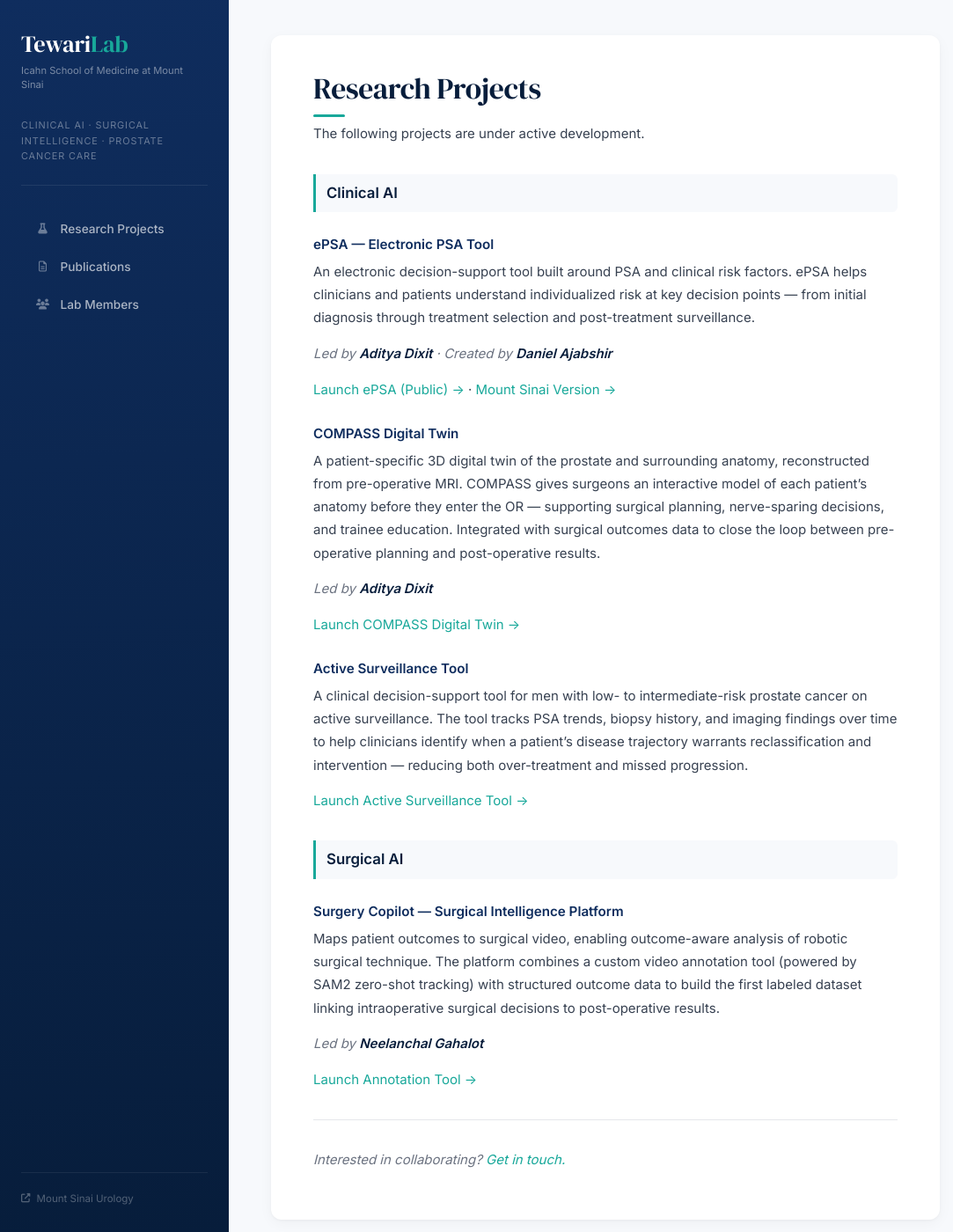
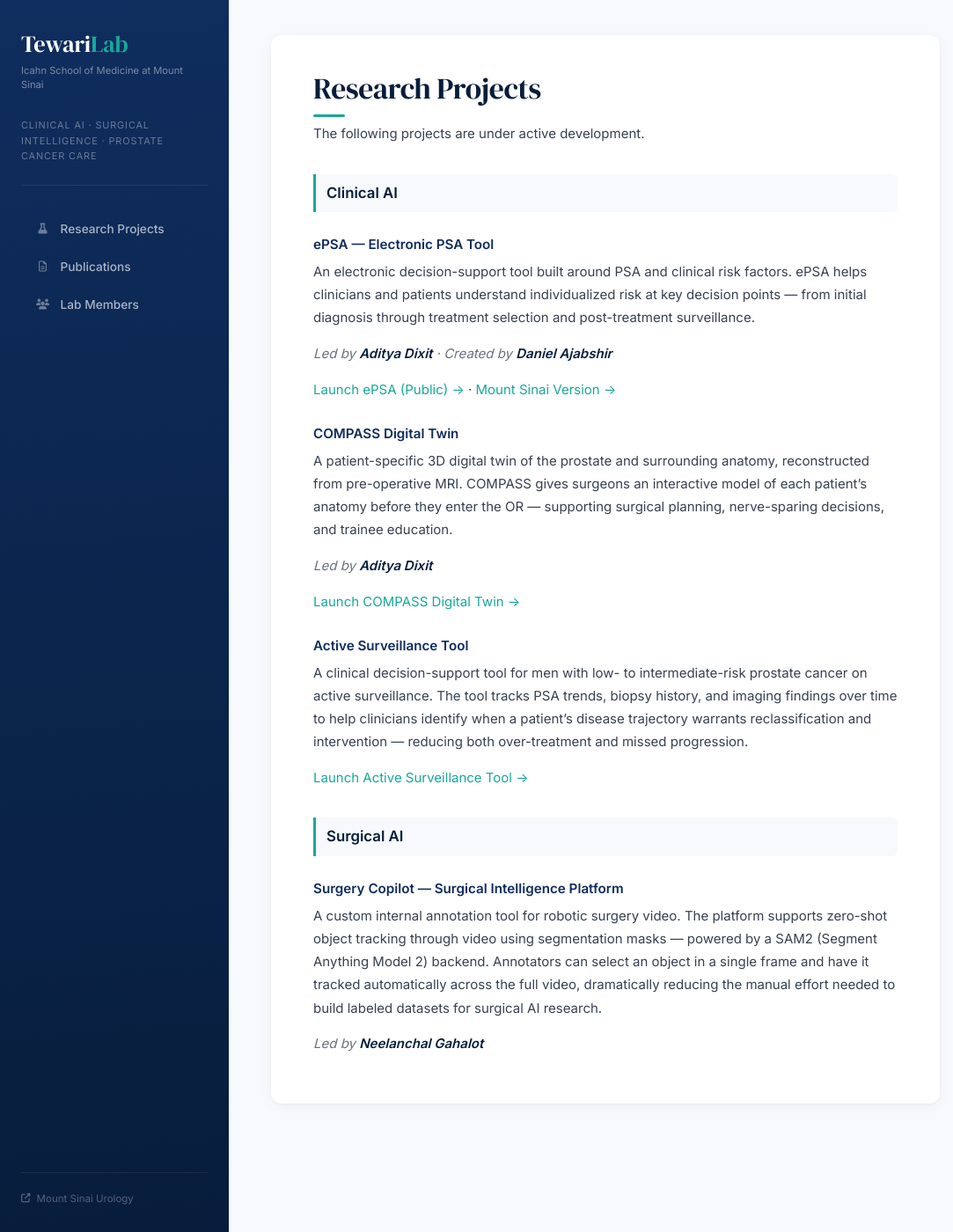
Before and after one commit to Urology-AI/urology-ai.github.io, a Jekyll site: the page built from projects/index.md, in a window 1280 px wide and 1400 px high. Shown: the whole window at 88% size, without its empty margins (0-1083 px from the left). Built offline with Jekyll 4.4.1, drawn with Linux system fonts in a browser that asks for light colours; our own code applies the rules of GitHub Pages for plain Markdown files.

Commit message:
Remove annotation link and collaboration footer from projects
Co-Authored-By: Claude Sonnet 4.6 <noreply@anthropic.com>

```diff
--- a/projects/index.md
+++ b/projects/index.md
@@ -18,7 +18,7 @@ An electronic decision-support tool built around PSA and clinical risk factors.
 
 ### COMPASS Digital Twin
 
-A patient-specific 3D digital twin of the prostate and surrounding anatomy, reconstructed from pre-operative MRI. COMPASS gives surgeons an interactive model of each patient's anatomy before they enter the OR — supporting surgical planning, nerve-sparing decisions, and trainee education. Integrated with surgical outcomes data to close the loop between pre-operative planning and post-operative results.
+A patient-specific 3D digital twin of the prostate and surrounding anatomy, reconstructed from pre-operative MRI. COMPASS gives surgeons an interactive model of each patient's anatomy before they enter the OR — supporting surgical planning, nerve-sparing decisions, and trainee education.
 
 *Led by **Aditya Dixit***
 
@@ -34,12 +34,6 @@ A clinical decision-support tool for men with low- to intermediate-risk prostate
 
 ### Surgery Copilot — Surgical Intelligence Platform
 
-Maps patient outcomes to surgical video, enabling outcome-aware analysis of robotic surgical technique. The platform combines a custom video annotation tool (powered by SAM2 zero-shot tracking) with structured outcome data to build the first labeled dataset linking intraoperative surgical decisions to post-operative results.
+A custom internal annotation tool for robotic surgery video. The platform supports zero-shot object tracking through video using segmentation masks — powered by a SAM2 (Segment Anything Model 2) backend. Annotators can select an object in a single frame and have it tracked automatically across the full video, dramatically reducing the manual effort needed to build labeled datasets for surgical AI research.
 
 *Led by **Neelanchal Gahalot***
-
-[Launch Annotation Tool →](https://annotation.millionstrongmen.com/)
-
----
-
-*Interested in collaborating? [Get in touch.](mailto:aditya.dixit@mountsinai.org)*
```
